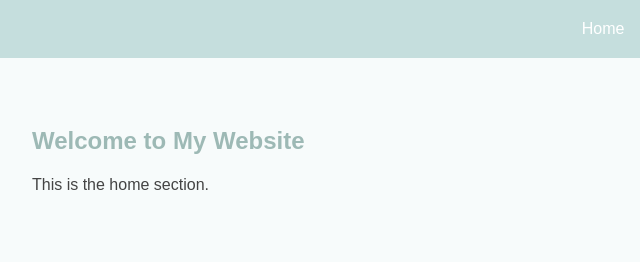
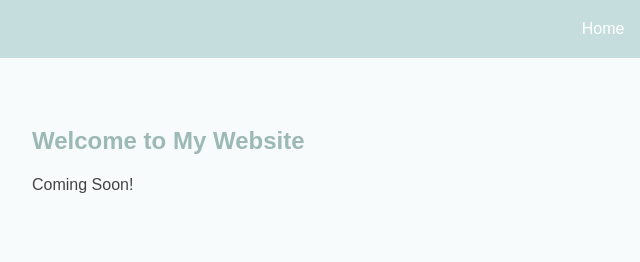
Before and after one commit to wuallenwu/wuallenwu.github.io, a plain HTML site: page index.html in a window 1280 px wide. Shown: the top 262 px of the page, 0-640 px from the left. Drawn offline with Linux system fonts and the light colour scheme.

Commit message:
coming soon

```diff
--- a/index.html
+++ b/index.html
@@ -19,7 +19,7 @@
     <main>
         <section id="home">
             <h1>Welcome to My Website</h1>
-            <p>This is the home section.</p>
+            <p>Coming Soon!</p>
         </section>
     </main>
     <footer>
```
